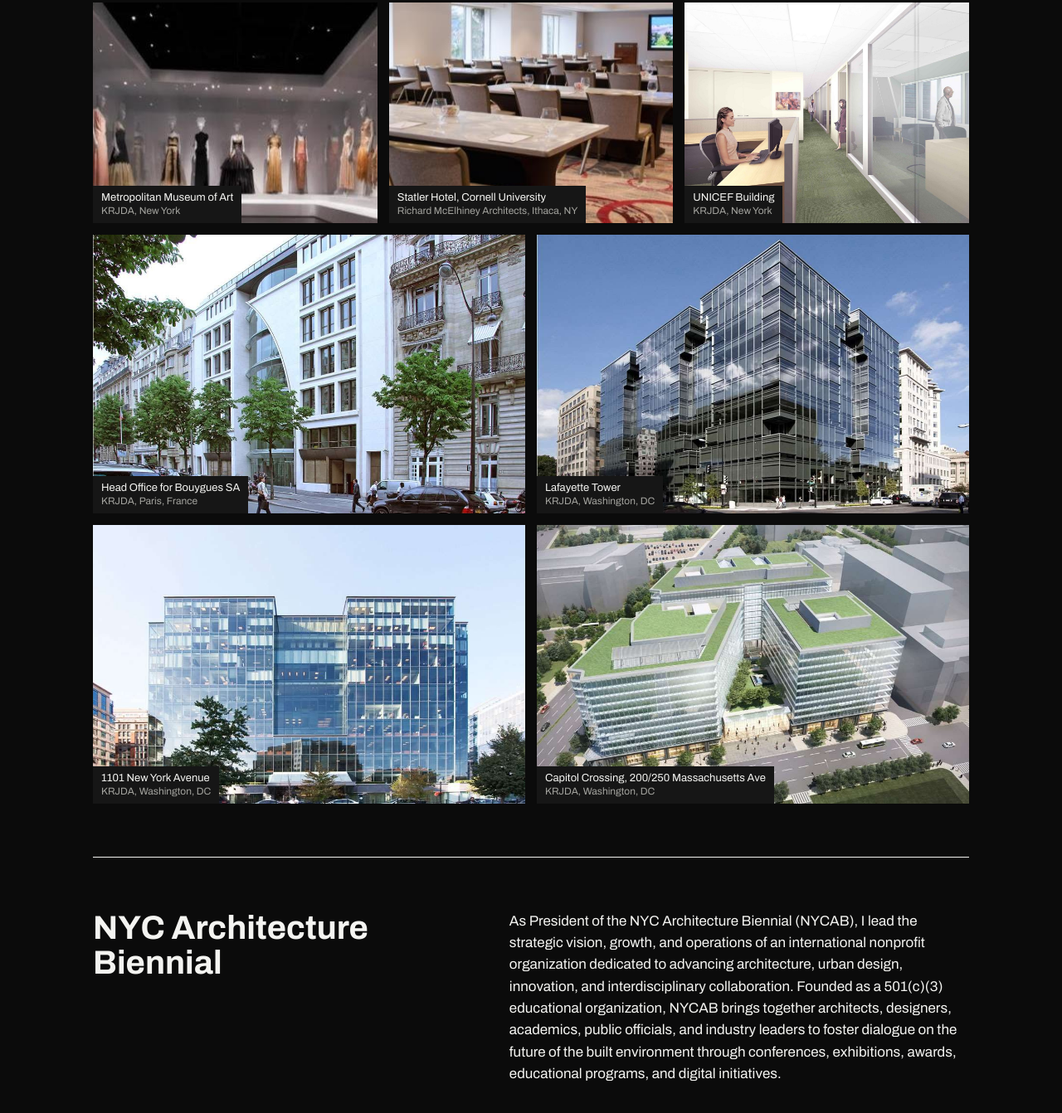
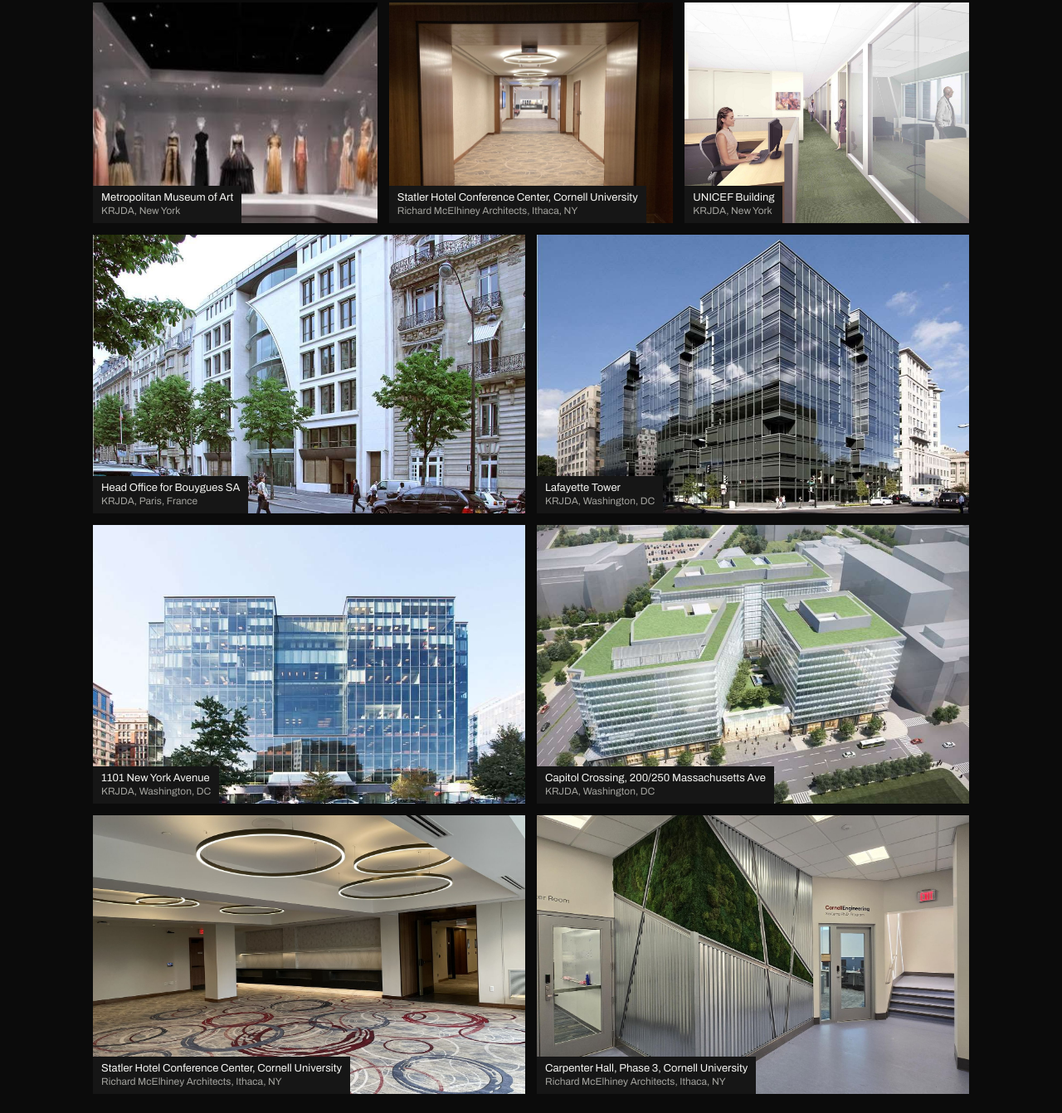
Before and after one commit to nataliavalenciadonat-commits/nv-projects-site, a plain HTML site: page index.html in a window 1280 px wide. Shown: the part 1889-3231 px from the top of the page at 83% size. Drawn offline with Linux system fonts and the light colour scheme.

Commit message:
Update index.html

```diff
--- a/index.html
+++ b/index.html
@@ -71,7 +71,7 @@
   .t7 { grid-column: 1 / 7; grid-row: 11 / 15; }
   .t8 { grid-column: 7 / 13; grid-row: 11 / 15; }
   .t9 { grid-column: 1 / 5; grid-row: 15 / 19; }
-  .t10 { grid-column: 5 / 9; grid-row: 15 / 19; } .t11 { grid-column: 9 / 13; grid-row: 15 / 19; } .t12 { grid-column: 1 / 7; grid-row: 19 / 24; } .t13 { grid-column: 7 / 13; grid-row: 19 / 24; } .t14 { grid-column: 1 / 7; grid-row: 24 / 29; } .t15 { grid-column: 7 / 13; grid-row: 24 / 29; } #arch-collage .t2, #arch-collage .t3 { background: var(--paper); } #arch-collage .t2 img, #arch-collage .t3 img { object-fit: cover; object-position: 50% 0%; }
+  .t10 { grid-column: 5 / 9; grid-row: 15 / 19; } .t11 { grid-column: 9 / 13; grid-row: 15 / 19; } .t12 { grid-column: 1 / 7; grid-row: 19 / 24; } .t13 { grid-column: 7 / 13; grid-row: 19 / 24; } .t14 { grid-column: 1 / 7; grid-row: 24 / 29; } .t15 { grid-column: 7 / 13; grid-row: 24 / 29; } .t16 { grid-column: 1 / 7; grid-row: 29 / 34; } .t17 { grid-column: 7 / 13; grid-row: 29 / 34; } #arch-collage .t2, #arch-collage .t3 { background: var(--paper); } #arch-collage .t2 img, #arch-collage .t3 img { object-fit: cover; object-position: 50% 0%; }
   .collage.trio .t2 { grid-column: 1 / 9 !important; grid-row: 1 / 9 !important; }
   .collage.trio .t3 { grid-column: 9 / 13 !important; grid-row: 1 / 9 !important; }
   .collage.trio .t1 { grid-column: 1 / 13 !important; grid-row: 9 / 17 !important; }
@@ -236,7 +236,7 @@
     { image: "images/arsht-center.jpg", title: "Adrienne Arsht Center", meta: "Cesar Pelli & Associates, Miami, FL" },
     { image: "images/yale-ingalls-rink.jpg", title: "Yale David S. Ingalls Hockey Rink", meta: "KRJDA, New Haven, CT" }, { image: "images/resorts-casino.jpg", title: "Resorts Casino", meta: "Perkins Eastman, New York" },
     { image: "images/met-costume-institute.jpg", title: "Metropolitan Museum of Art", meta: "KRJDA, New York" },
-    { image: "images/cornell-statler-hotel.jpg", title: "Statler Hotel, Cornell University", meta: "Richard McElhiney Architects, Ithaca, NY" }, { image: "images/view-2.jpg", title: "UNICEF Building", meta: "KRJDA, New York" }, { image: "images/bouygues-head-office.jpg", title: "Head Office for Bouygues SA", meta: "KRJDA, Paris, France" }, { image: "images/lafayette-tower.jpg", title: "Lafayette Tower", meta: "KRJDA, Washington, DC" }, { image: "images/1101-new-york-ave.jpg", title: "1101 New York Avenue", meta: "KRJDA, Washington, DC" }, { image: "images/capitol-crossing.jpg", title: "Capitol Crossing, 200/250 Massachusetts Ave", meta: "KRJDA, Washington, DC" },
+    { image: "images/statler-conference-corridor.jpg", title: "Statler Hotel Conference Center, Cornell University", meta: "Richard McElhiney Architects, Ithaca, NY" }, { image: "images/view-2.jpg", title: "UNICEF Building", meta: "KRJDA, New York" }, { image: "images/bouygues-head-office.jpg", title: "Head Office for Bouygues SA", meta: "KRJDA, Paris, France" }, { image: "images/lafayette-tower.jpg", title: "Lafayette Tower", meta: "KRJDA, Washington, DC" }, { image: "images/1101-new-york-ave.jpg", title: "1101 New York Avenue", meta: "KRJDA, Washington, DC" }, { image: "images/capitol-crossing.jpg", title: "Capitol Crossing, 200/250 Massachusetts Ave", meta: "KRJDA, Washington, DC" }, { image: "images/statler-conference-ballroom.jpg", title: "Statler Hotel Conference Center, Cornell University", meta: "Richard McElhiney Architects, Ithaca, NY" }, { image: "images/carpenter-hall-ph3.jpg", title: "Carpenter Hall, Phase 3, Cornell University", meta: "Richard McElhiney Architects, Ithaca, NY" },
   ];
 
   // NYC Architecture Biennial photos (2024 awards and events).
```
